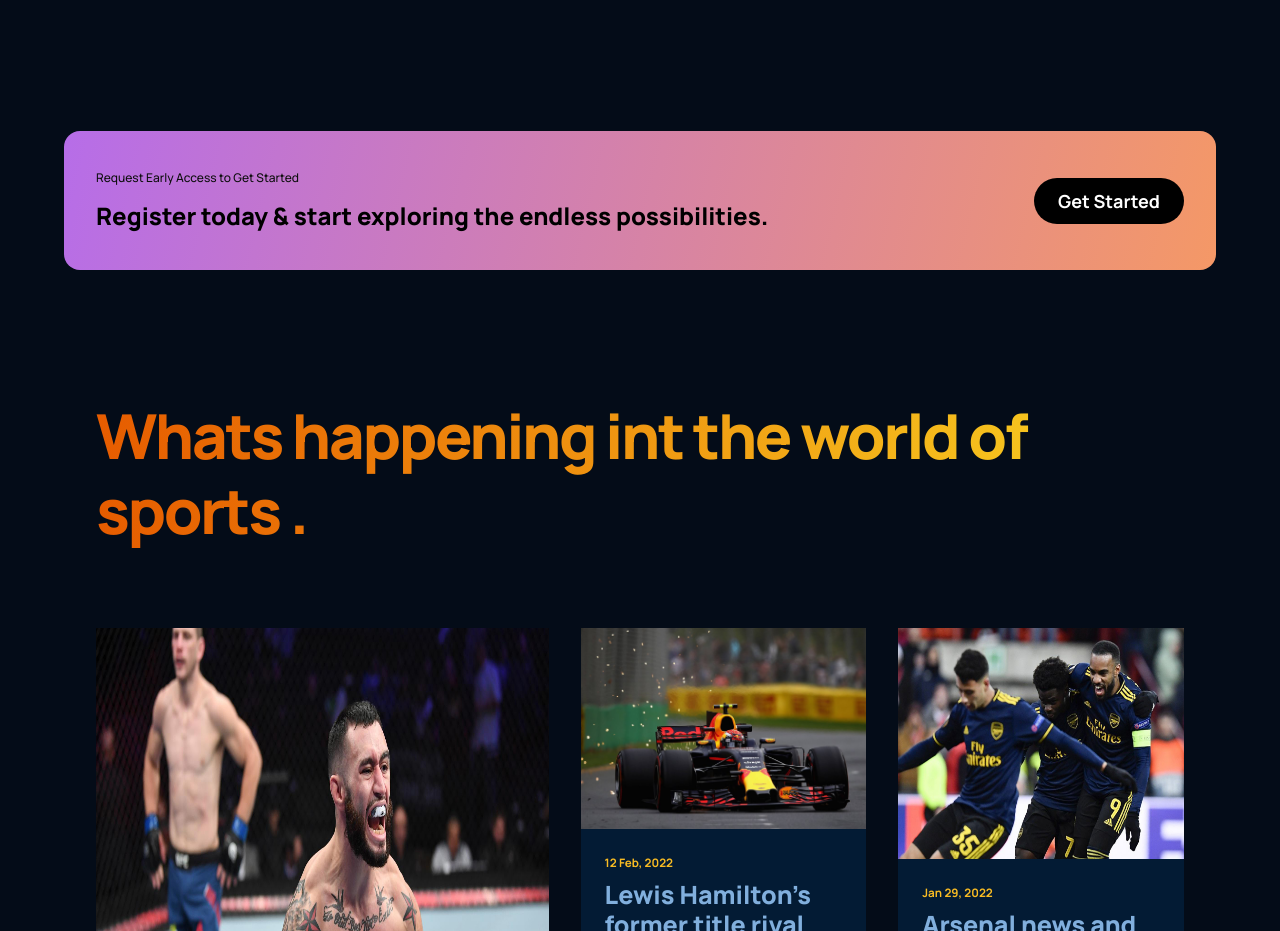
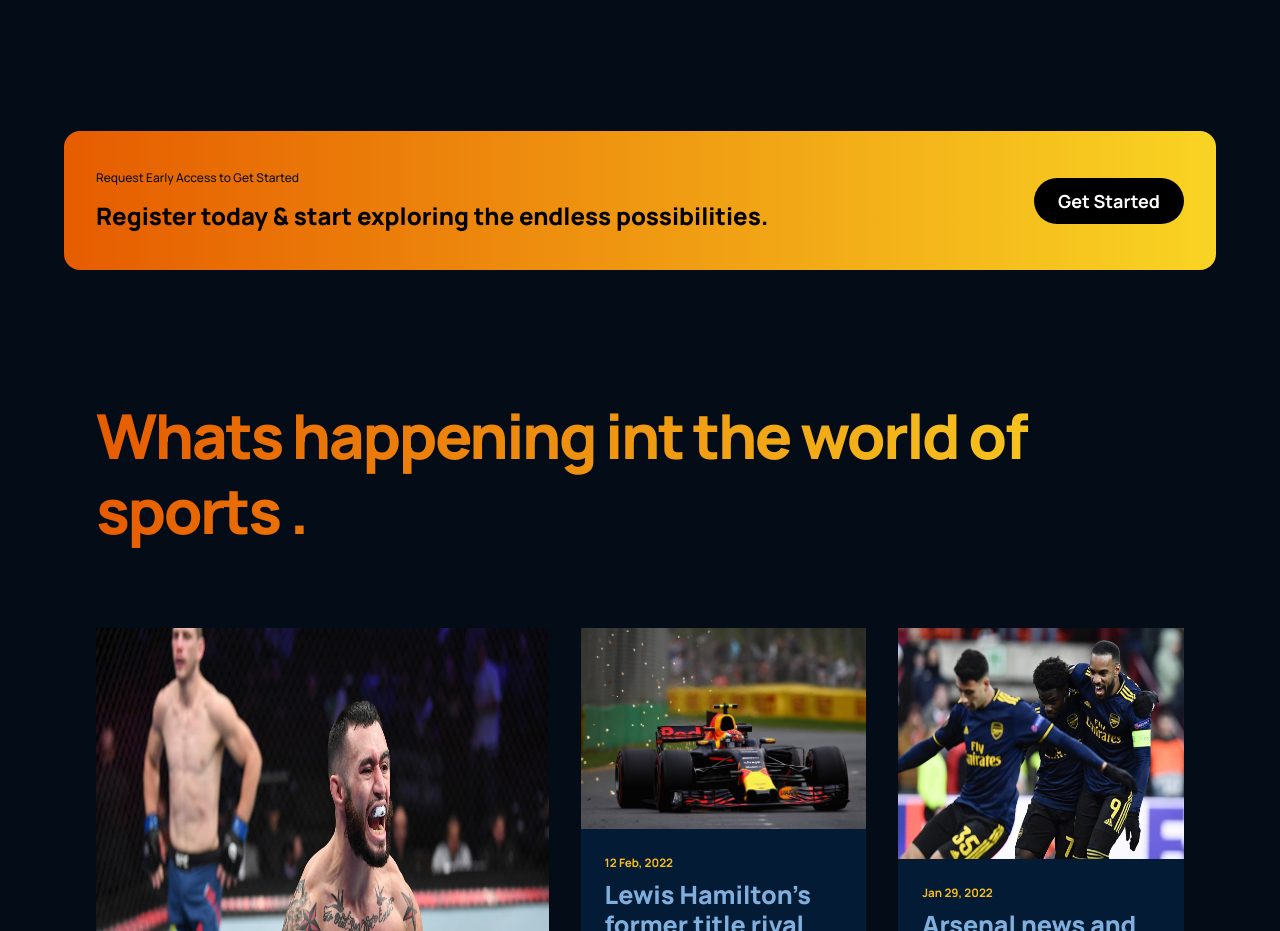
Before and after one commit to brotherSI/modern--site, a React (Create React App) app: page / in a window 1280 px wide. Shown: the part 2826-3757 px from the top of the page. Built offline with nearby package versions, Linux system fonts and the light colour scheme.

Commit message:
Changed cta background

```diff
--- a/src/components/cta/cta.css
+++ b/src/components/cta/cta.css
@@ -8,7 +8,7 @@
     padding: 2rem;
     margin:4rem;
     border-radius: 1rem;
-    background:var(--gradient-bar);
+    background:var(--new-gradient-text);
 }
 
 .gpt3__cta-content p{
```
